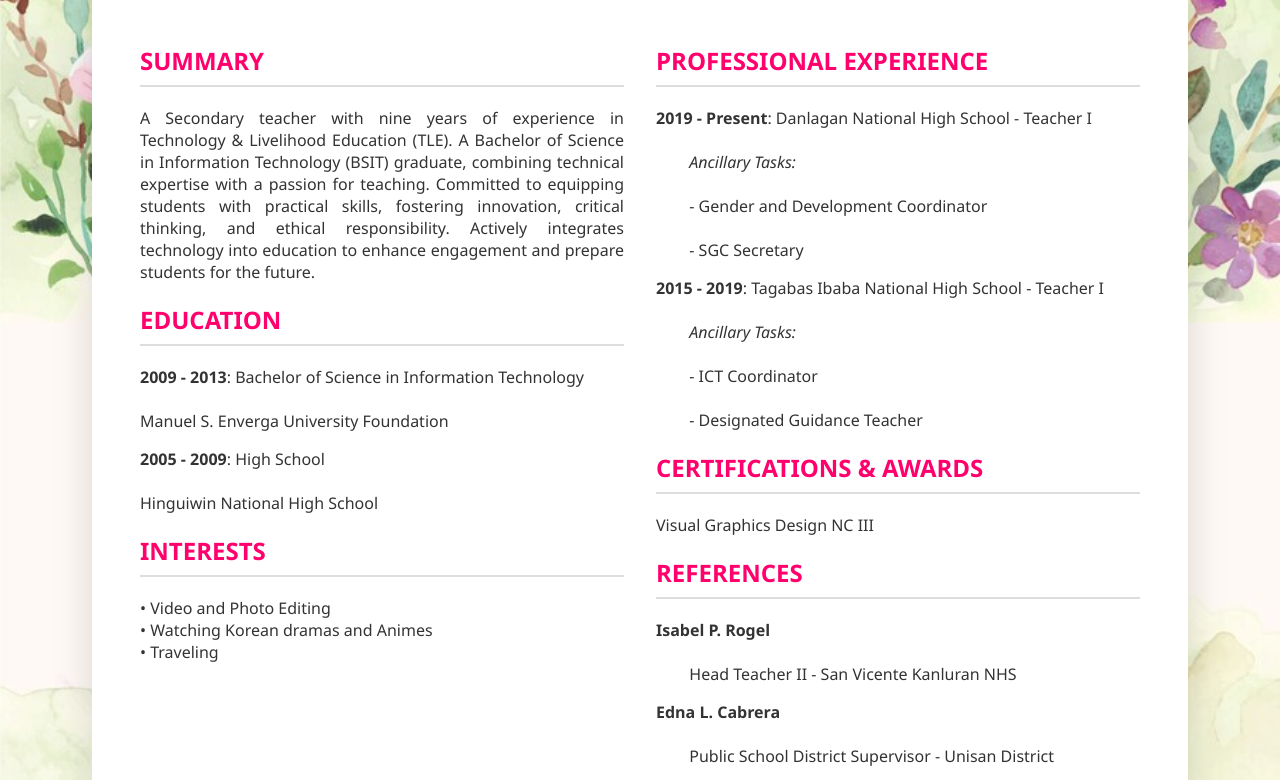
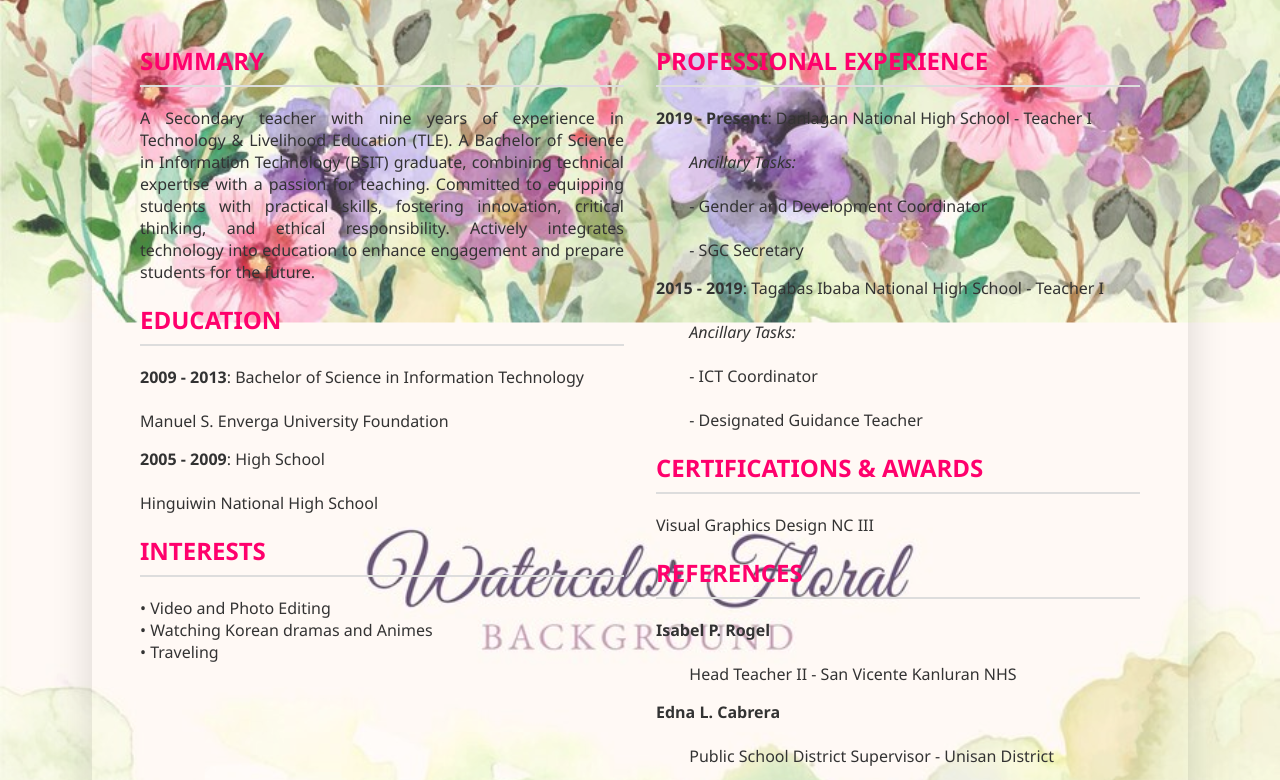
Before and after one commit to Echizen593/Biopage, a plain HTML site: page kaye.html in a window 1280 px wide. Shown: the part 592-1372 px from the top of the page. Drawn offline with Linux system fonts and the light colour scheme.

Commit message:
Update kaye.css

```diff
--- a/kaye.css
+++ b/kaye.css
@@ -9,7 +9,7 @@ body {
 .bio-container {
   max-width: 1000px;
   margin: 3rem auto;
-  background-color: #fff;
+  background-color: fff7a6;
   padding: 3rem;
   border-radius: 20px;
   box-shadow: 0 15px 40px rgba(0, 0, 0, 0.15);
```
